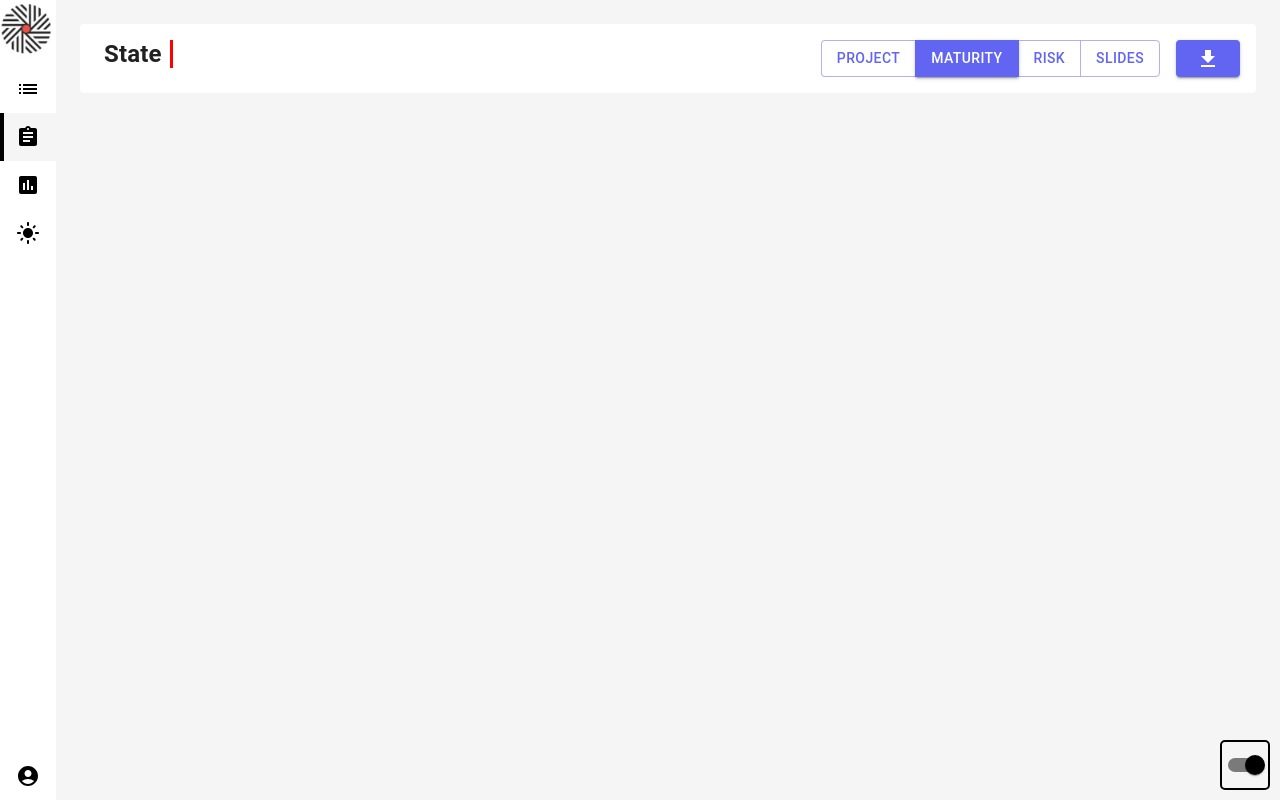
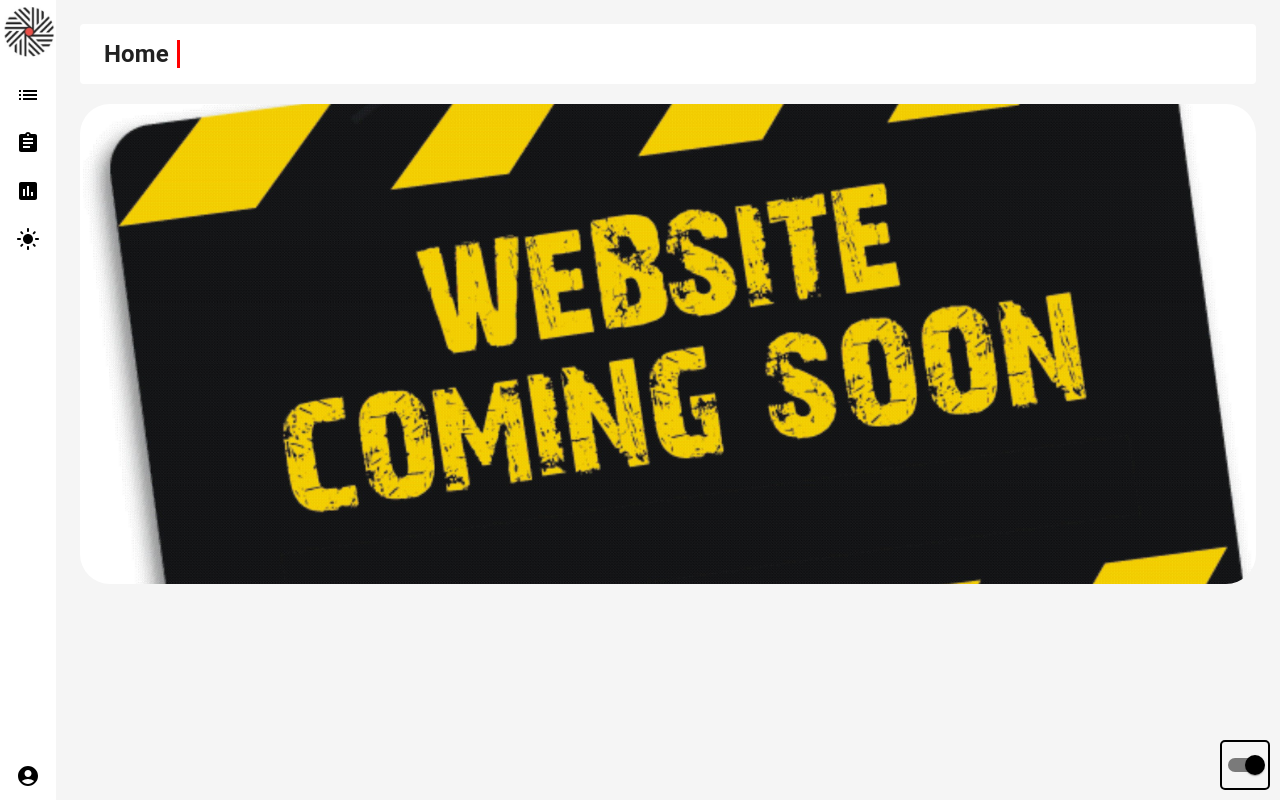
Before and after one commit to DiegoAWS/dashboard-example, a React (Create React App) app: page / in a window 1280 px wide. Before the commit this address led to /report/1. Built offline with nearby package versions, Linux system fonts and the light colour scheme.

Commit message:
created navigation structure

```diff
--- a/src/components/App.jsx
+++ b/src/components/App.jsx
@@ -8,8 +8,10 @@ import CssBaseline from '@mui/material/CssBaseline';
 
 import Sidebar from './Sidebar/Sidebar';
 import { Box } from '@mui/material';
-import Report from '../pages/Report';
+import Report from '../pages/Report/Report';
+
 import BaseImage from './BaseImage/BaseImage';
+import { routes } from './routes';
 
 export default function App() {
 
@@ -21,8 +23,16 @@ export default function App() {
         <Sidebar />
         <Box component="main" sx={{ flexGrow: 1, p: 3 }}>
           <Routes>
+            {routes.map((route) =>
+              <Route
+                exact
+                key={route.url}
+                path={route.url}
+                element={<route.component title={route.title} {...(route.props || {})} />}
+              />
+            )}
+
             <Route exact path="/report/:id" element={<Report />} />
-
             <Route path="*" element={<Navigate to="/report/1" />} />
           </Routes>
 
--- /dev/null
+++ b/src/components/BlackLink/BlackLink.jsx
@@ -0,0 +1,8 @@
+import { Link } from "react-router-dom";
+import { styled } from '@mui/material/styles';
+
+const BlackLink = styled(Link)`
+  color: black;
+  text-decoration: none;`
+
+  export default BlackLink;
--- /dev/null
+++ b/src/components/MainTable/MainTable.jsx
@@ -0,0 +1,8 @@
+import React from 'react';
+import './MainTable.scss';
+
+function MainTable() {
+  return <div></div>;
+}
+
+export default MainTable;
--- a/src/components/Sidebar/Sidebar.jsx
+++ b/src/components/Sidebar/Sidebar.jsx
@@ -5,10 +5,7 @@ import ListItem from '@mui/material/ListItem';
 import ListItemIcon from '@mui/material/ListItemIcon';
 import ListItemText from '@mui/material/ListItemText';
 
-import ListIcon from '@mui/icons-material/List';
-import AssignmentIcon from '@mui/icons-material/Assignment';
-import AssessmentIcon from '@mui/icons-material/Assessment';
-import LightModeIcon from '@mui/icons-material/LightMode';
+
 import AccountCircleIcon from '@mui/icons-material/AccountCircle';
 import ringstonetechIcon from '../../assets/icons/ringstonetechIcon.png';
 
@@ -18,11 +15,20 @@ import './Sidebar.scss';
 import Drawer from '../Drawer/Drawer';
 import ListSectionButton from '../ListSectionButton/ListSectionButton';
 
+
+import { routes } from '../routes';
+import BlackLink from '../BlackLink/BlackLink';
+import { useLocation } from 'react-router-dom';
+
 const Sidebar = () => {
     const [open, setOpen] = useState(false);
     const theme = useTheme();
 
     const upTablet = useMediaQuery(`(min-width:${theme.breakpoints.values.sm}px)`);
+
+    const location = useLocation();
+
+    const currentRoute = '/' + location.pathname.split('/')[1];
 
     const handleDrawerOpen = () => {
         setOpen(true);
@@ -33,40 +39,25 @@ const Sidebar = () => {
     };
 
     return <Drawer className='sidebarDrawer' variant="permanent" open={upTablet && open}>
-
+        <BlackLink to='/' >
             <div className='companyTitleContainer'>
                 <img src={ringstonetechIcon} alt="RingstoneTechIcon" width="56px" />
                 <div className='companyTitle'>RingStone</div>
             </div>
+        </BlackLink>
         <div style={{ flex: 1 }}>
             <List>
-                <ListSectionButton>
-                    <ListItemIcon>
-                        <ListIcon className='blackColor' />
+                {routes.filter(item => item.icon).map((route) =>
+                    <BlackLink key={route.url} to={route.url}>
+                        <ListSectionButton active={route.url === currentRoute}>
+                            <ListItemIcon className='blackColor' >
+                                {route.icon}
                             </ListItemIcon>
-                    <ListItemText primary={'List of Services'} />
+                            <ListItemText primary={route.title} />
                         </ListSectionButton>
+                    </BlackLink>
+                )}
 
-                <ListSectionButton active={true}>
-                    <ListItemIcon>
-                        <AssignmentIcon className='blackColor' />
-                    </ListItemIcon>
-                    <ListItemText primary={'Assignments'} />
-                </ListSectionButton>
-
-                <ListSectionButton>
-                    <ListItemIcon>
-                        <AssessmentIcon className='blackColor' />
-                    </ListItemIcon>
-                    <ListItemText primary={'Reports'} />
-                </ListSectionButton>
-
-                <ListSectionButton>
-                    <ListItemIcon>
-                        <LightModeIcon className='blackColor' />
-                    </ListItemIcon>
-                    <ListItemText primary={'Insights'} />
-                </ListSectionButton>
             </List>
         </div>
 
--- a/src/components/Sidebar/Sidebar.scss
+++ b/src/components/Sidebar/Sidebar.scss
@@ -2,6 +2,7 @@
     .companyTitleContainer {
         display: flex;
         align-items: center;
+        padding: 3px;
 
         .companyTitle {
             flex: 1;
--- /dev/null
+++ b/src/components/routes.js
@@ -0,0 +1,41 @@
+import { Navigate } from "react-router-dom";
+import FuturePage from "../pages/FuturePage/FuturePage";
+
+import ListIcon from '@mui/icons-material/List';
+import AssignmentIcon from '@mui/icons-material/Assignment';
+import AssessmentIcon from '@mui/icons-material/Assessment';
+import LightModeIcon from '@mui/icons-material/LightMode';
+
+export const routes=[
+    {
+        url:'/',
+        component:FuturePage,
+        title:'Home',
+        icon: null
+    },
+    {
+        url:'/services',
+        component:FuturePage,
+        title:'List of Services',
+        icon: <ListIcon />
+    },
+    {
+        url:'/assignments',
+        component:FuturePage,
+        title:'Assignments',
+        icon: <AssignmentIcon />
+    },
+    {
+        url:'/report',
+        component:Navigate,
+        props:{to: '/reports/1'},
+        title:'Reports',
+        icon: <AssessmentIcon />
+    },
+    {
+        url:'/insights',
+        component:FuturePage,
+        title:'Insights',
+        icon: <LightModeIcon />
+    }
+]
--- /dev/null
+++ b/src/pages/FuturePage/FuturePage.jsx
@@ -0,0 +1,16 @@
+import React from 'react';
+import WhiteCard from '../../components/WhiteCard/WhiteCard';
+import './FuturePage.scss';
+
+function FuturePage({ title }) {
+    return <div className='futurePageContainer'>
+        <WhiteCard>
+            <div className='titleSection'>{title}</div>
+        </WhiteCard>
+        <div className='imageContainer'>
+       <div className='imageHolder'/>
+       </div>
+    </div>;
+}
+
+export default FuturePage;
--- /dev/null
+++ b/src/pages/FuturePage/FuturePage.scss
@@ -0,0 +1,28 @@
+.futurePageContainer {
+    .titleSection{
+        width: fit-content;
+        font-size: 1.5rem;
+        font-weight: bold;
+        line-height: normal;
+        padding: 0 8px;
+        border-right: 3px solid red;
+    }
+
+    .imageContainer {
+        display: flex;
+        justify-content: center;
+        align-items: center;
+        height: 60vh;
+        margin-top: 20px;
+
+        .imageHolder {
+            background-image: url('../../assets/images/webUnderConstruction.jpeg');
+            height: 100%;
+            width: 100%;
+            background-size: cover;
+            background-repeat: no-repeat;
+            background-position: center;
+            border-radius: 30px;
+        }
+    }
+}
--- a/src/pages/Report.jsx
+++ /dev/null
@@ -1,10 +0,0 @@
-import React from 'react';
-import SelectionUpperCard from '../components/SelectionUpperCard/SelectionUpperCard';
-
-function Report() {
-  return <div>
-    <SelectionUpperCard />
-  </div>;
-}
-
-export default Report;
--- /dev/null
+++ b/src/pages/Report/Report.jsx
@@ -0,0 +1,14 @@
+import React from 'react';
+import MainTable from '../../components/MainTable/MainTable';
+import SelectionUpperCard from '../../components/SelectionUpperCard/SelectionUpperCard';
+
+function Report() {
+  return <div>
+    <SelectionUpperCard />
+    <div>
+      <MainTable />
+    </div>
+  </div>;
+}
+
+export default Report;
```
Also changed, not shown: src/assets/images/webUnderConstruction.jpeg (added), src/components/MainTable/MainTable.scss (added). Lines whose indentation alone changed are shown as unchanged.
